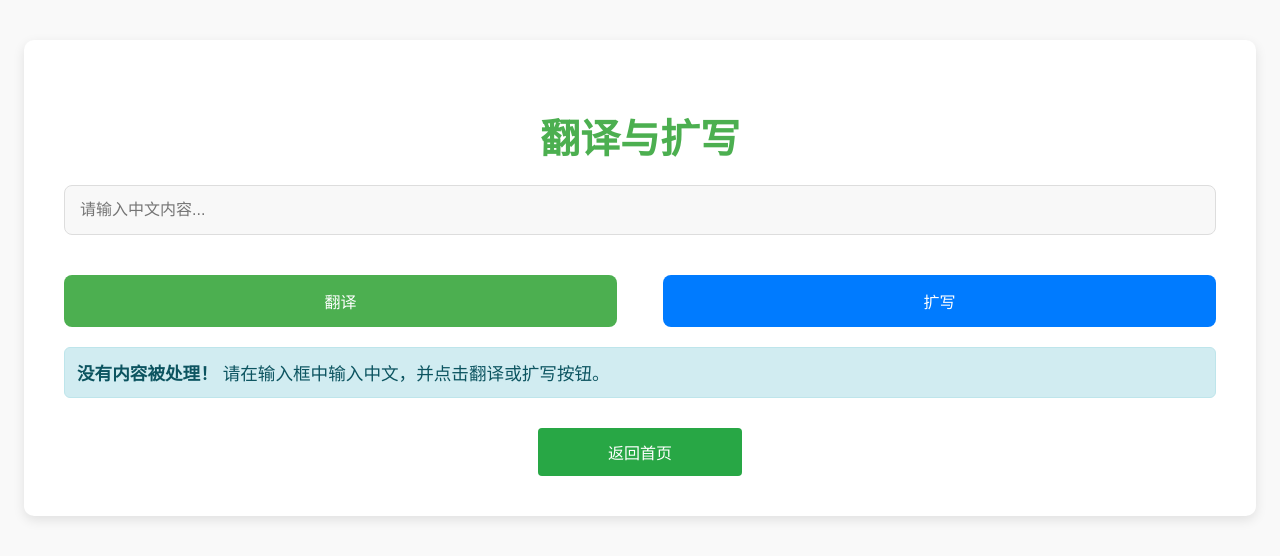
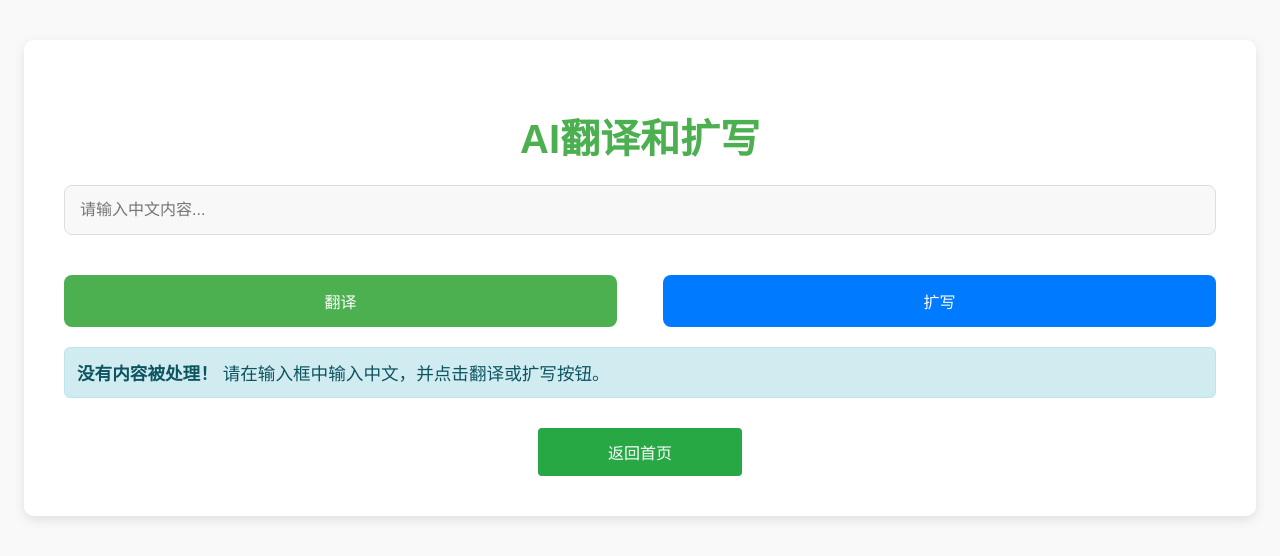
Before and after one commit to heike-07/AI-Manager-Dbs, a Flask app: page /translate in a window 1280 px wide. Shown: the top 556 px of the page. Run offline with Flask 3, Linux system fonts and the light colour scheme; parts of the project's set-up code (start-up, migrations or seed data) failed here and were passed over; some libraries are stand-ins or nearby versions.

Commit message:
ai翻译扩写功能打版

```diff
--- a/templates/index.html
+++ b/templates/index.html
@@ -202,7 +202,7 @@
             <button onclick="window.location.href='{{ url_for('search2') }}'">插件搜索</button>
         </div>
         <div class="button-container">
-            <button onclick="window.location.href='{{ url_for('translate') }}';"class="button2">翻译与扩写</button>
+            <button onclick="window.location.href='{{ url_for('translate') }}';"class="button2">AI翻译和扩写</button>
         </div>
 
         <!-- 模型弹出框 -->
--- a/templates/translate.html
+++ b/templates/translate.html
@@ -3,7 +3,7 @@
 <head>
     <meta charset="UTF-8">
     <meta name="viewport" content="width=device-width, initial-scale=1.0">
-    <title>翻译与扩写</title>
+    <title>AI翻译和扩写</title>
     <style>
         body {
             font-family: 'Arial', sans-serif;
@@ -156,7 +156,7 @@
 <body>
 
 <div class="container">
-    <h1>翻译与扩写</h1>
+    <h1>AI翻译和扩写</h1>
     <form method="POST" id="translationForm">
         <div class="form-group">
             <input type="text" class="input-search" name="query" value="{{ query }}" placeholder="请输入中文内容..." required>
```
Also changed, not shown: readme.md.
